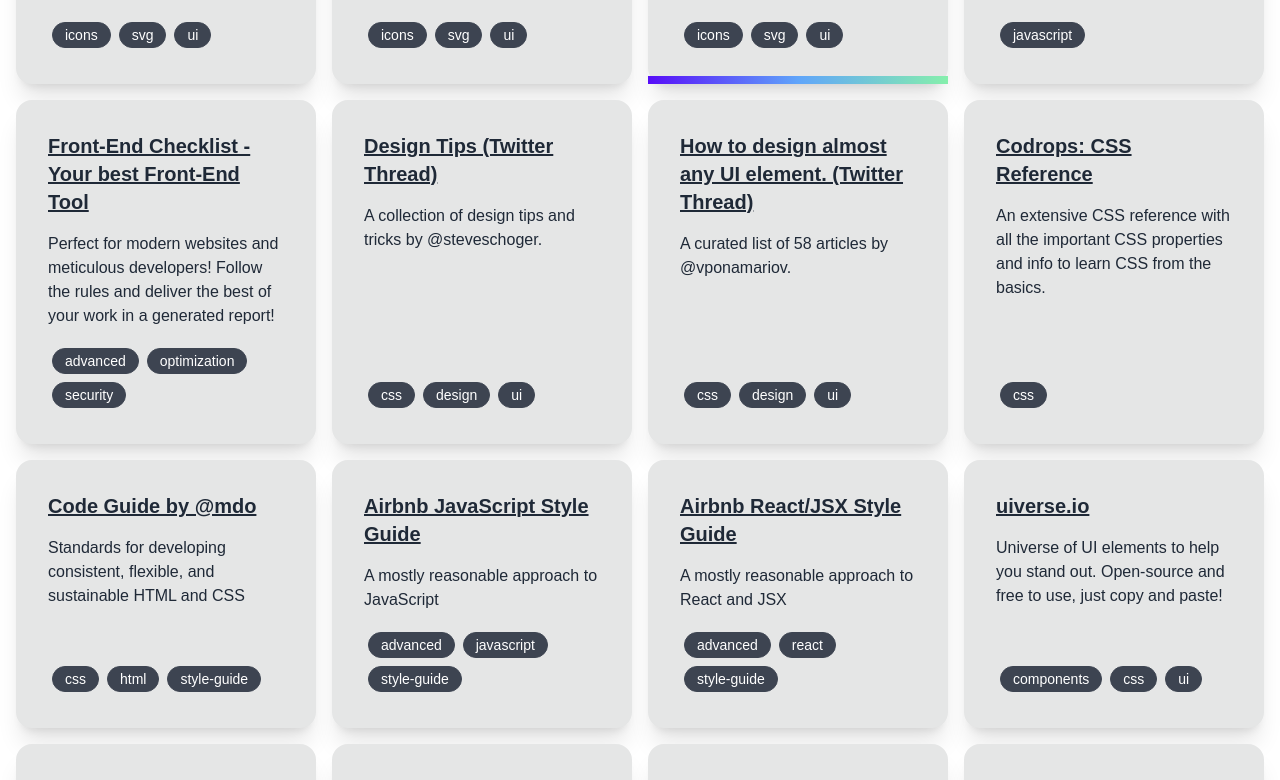
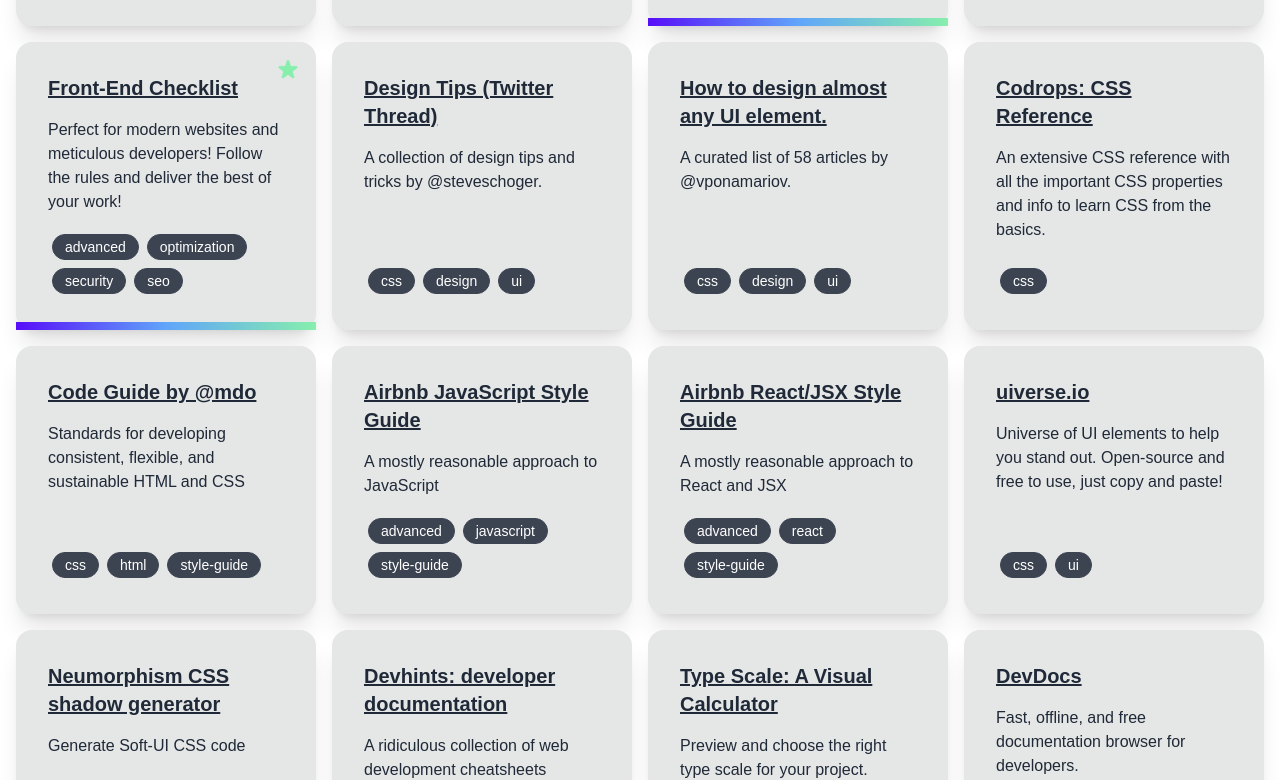
Before and after one commit to robertmcabee/Front-End-Resources, a Next.js app: page / in a window 1280 px wide. Shown: the part 1308-2088 px from the top of the page. Built offline with nearby package versions, Linux system fonts and the light colour scheme; a web font is replaced by a local one.

Commit message:
add even more resources

```diff
--- a/data/resources.ts
+++ b/data/resources.ts
@@ -1,3 +1,9 @@
+//TODO:
+//add courses, i.e. TOP, FCC, 100devs, CS50
+//add tutorials / videos?
+//add tailwind resources
+//add more frontend framework resources
+
 export const resources = [
   {
     id: 0,
@@ -20,7 +26,7 @@
     name: "Regex Cheatsheet - MDN",
     url: "https://developer.mozilla.org/en-US/docs/Web/JavaScript/Guide/Regular_Expressions/Cheatsheet",
     description:
-      "This page provides an overall cheat sheet of all the capabilities of RegExp syntax by aggregating the content of the articles in the RegExp guide.",
+      "An overall cheat sheet of all the capabilities of RegExp syntax.",
     tags: ["regex", "javascript", "cheatsheet"],
     starred: false,
   },
@@ -69,12 +75,12 @@
   },
   {
     id: 8,
-    name: "Front-End Checklist - Your best Front-End Tool",
+    name: "Front-End Checklist",
     url: "https://frontendchecklist.io/",
     description:
-      "Perfect for modern websites and meticulous developers! Follow the rules and deliver the best of your work in a generated report!",
-    tags: ["optimization", "security", "advanced"],
-    starred: false,
+      "Perfect for modern websites and meticulous developers! Follow the rules and deliver the best of your work!",
+    tags: ["optimization", "security", "advanced", "seo"],
+    starred: true,
   },
   {
     id: 9,
@@ -86,7 +92,7 @@
   },
   {
     id: 10,
-    name: "How to design almost any UI element. (Twitter Thread)",
+    name: "How to design almost any UI element.",
     url: "https://twitter.com/i/events/994601867987619840",
     description: "A curated list of 58 articles by @vponamariov.",
     tags: ["ui", "design", "css"],
@@ -132,12 +138,12 @@
     url: "https://uiverse.io/",
     description:
       "Universe of UI elements to help you stand out. Open-source and free to use, just copy and paste!",
-    tags: ["css", "components", "ui"],
+    tags: ["css", "ui"],
     starred: false,
   },
   {
     id: 16,
-    name: "Neumorphism/Soft UI CSS shadow generator",
+    name: "Neumorphism CSS shadow generator",
     url: "https://neumorphism.io/#f0f0f0",
     description: "Generate Soft-UI CSS code",
     tags: ["css", "design", "ui"],
@@ -145,7 +151,7 @@
   },
   {
     id: 17,
-    name: "Devhints: TL;DR for developer documentation",
+    name: "Devhints: developer documentation",
     url: "https://devhints.io/",
     description: "A ridiculous collection of web development cheatsheets",
     tags: ["cheatsheet", "css", "git", "html", "javascript", "react"],
@@ -165,7 +171,7 @@
     name: "DevDocs",
     url: "https://devdocs.io/",
     description:
-      "Fast, offline, and free documentation browser for developers. Search 100+ docs in one web app including HTML, CSS, JavaScript, and many more.",
+      "Fast, offline, and free documentation browser for developers.",
     tags: [
       "cheatsheet",
       "css",
@@ -200,7 +206,7 @@
     name: "Frontend Mentor: Front-end coding challenges",
     url: "https://www.frontendmentor.io",
     description:
-      "Improve your front-end skills by building real projects. Solve real-world HTML, CSS and JavaScript challenges whilst working to professional designs.",
+      "Improve your front-end skills by building real projects. Solve real-world HTML, CSS and JavaScript challenges.",
     tags: ["css", "html"],
     starred: false,
   },
@@ -242,7 +248,7 @@
   },
   {
     id: 27,
-    name: "Amp What: Discover Unicode & Character Entities",
+    name: "Amp What: Unicode Reference",
     url: "https://www.amp-what.com",
     description:
       "Fast lookup and reference for HTML entities and Unicode characters. Hex or decimal code for punctuation marks, mathematical symbols, icons and more.",
@@ -290,16 +296,98 @@
     name: "A Complete Guide to Flexbox",
     url: "https://css-tricks.com/snippets/css/a-guide-to-flexbox/",
     description:
-      "Our comprehensive guide to CSS flexbox layout. This complete guide explains everything about flexbox, focusing on all the different possible properties for the parent element and the child elements.",
+      "Our comprehensive guide to CSS flexbox layout. This complete guide explains everything about flexbox.",
     tags: ["css", "flexbox"],
     starred: true,
   },
+
+  {
+    id: 33,
+    name: "A Beginner's Guide to Git and Github",
+    url: "https://www.notion.so/fateen45/Git-GitHub-61bc81766b2e4c7d9a346db3078ce833",
+    description:
+      "Explains almost everything one needs to know, covering all the basic features, commands, and concepts in one place.",
+    tags: ["git"],
+    starred: false,
+  },
+  {
+    id: 34,
+    name: "A Developer's Guide To SEO",
+    url: "https://www.portent.com/blog/seo/developers-seo-guide.htm",
+    description:
+      "Read this guide and you'll never have last minute SEO requests again.",
+    tags: ["optimization", "seo"],
+    starred: false,
+  },
+  {
+    id: 35,
+    name: "cccolor: HEX, RGB & HSL color picker",
+    url: "https://fffuel.co/cccolor/",
+    description:
+      "Simple online color picker for web designers, with color values automagically available as RGB, HSL, or hex Perfect for CSS and HTML.",
+    tags: ["css", "design"],
+    starred: false,
+  },
+  {
+    id: 36,
+    name: "The Modern JavaScript Tutorial",
+    url: "https://javascript.info",
+    description:
+      "How it's done now. From the basics to advanced topics with simple, but detailed explanations.",
+    tags: ["javascript"],
+    starred: true,
+  },
+  {
+    id: 37,
+    name: "MarkSheet: A free tutorial to learn HTML and CSS",
+    url: "https://marksheet.io",
+    description:
+      "MarkSheet is a free tutorial to learn HTML and CSS. It's short (just as long as a 50 page book), simple (for everyone: beginners, designers, developers), and free.",
+    tags: ["html", "css"],
+    starred: false,
+  },
+  {
+    id: 38,
+    name: "Scrimba Free Courses",
+    url: "https://scrimba.com/topic/free",
+    description:
+      "These courses are 100% free. They range across a wide variety of subjects, like HTML, CSS, JavaScript, React, Vue, and much more. Most of them are about an hour in length, but some are longer and more comprehensive.",
+    tags: ["html", "css", "javascript", "react"],
+    starred: false,
+  },
+  {
+    id: 39,
+    name: "How A Screen Reader User Accesses The Web: A Smashing Video",
+    url: "https://www.smashingmagazine.com/2019/02/accessibility-webinar/",
+    description:
+      "Find out about some unexpected properties of HTML elements that not only have a huge impact on accessibility, but also turn out to be pretty good for performance, too.",
+    tags: ["accessibility", "html"],
+    starred: false,
+  },
+  {
+    id: 40,
+    name: "Inclusively Hidden",
+    url: "https://www.scottohara.me/blog/2017/04/14/inclusively-hidden.html",
+    description:
+      "There are various ways to hide content in web interfaces, but are you aware of the different effects they have on the accessibility of that content?",
+    tags: ["accessibility", "html", "css"],
+    starred: false,
+  },
+  {
+    id: 41,
+    name: "Inclusive Components",
+    url: "https://inclusive-components.design",
+    description:
+      "A blog trying to be a pattern library. All about designing inclusive web interfaces, piece by piece.",
+    tags: ["accessibility", "html", "css"],
+    starred: false,
+  },
   // {
   //   id: 000,
-  //   name: "IIIIIIIIIIIIIII",
-  //   url: "IIIIIIIIIIIIIIII",
-  //   description: "IIIIIIII",
-  //   tags: ["IIIIIIIIIIIIII",],
+  //   name: "IIIIIII",
+  //   url: "IIIIII",
+  //   description: "IIIIII",
+  //   tags: ["IIIIIIII",],
   //   starred: false,
   // },
 ];
```
